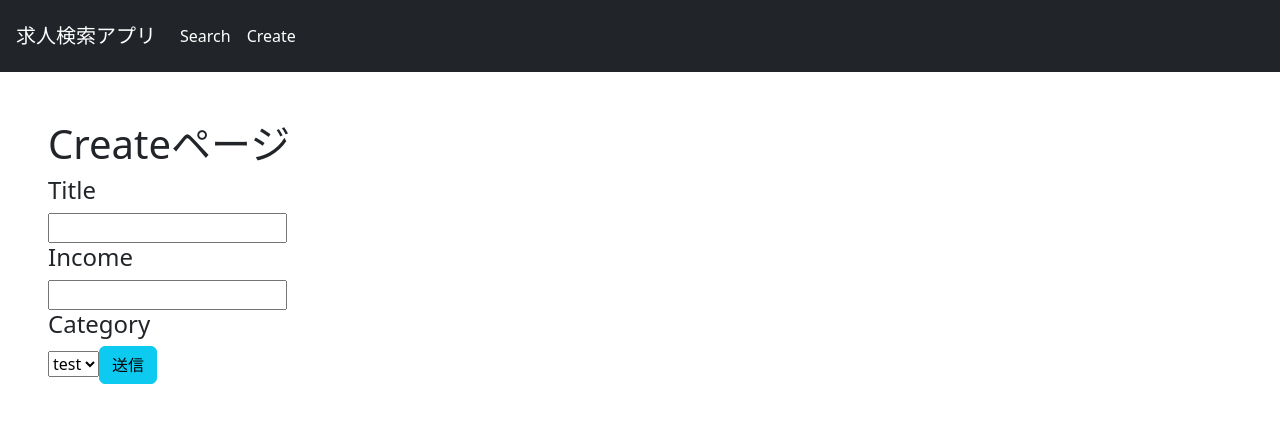
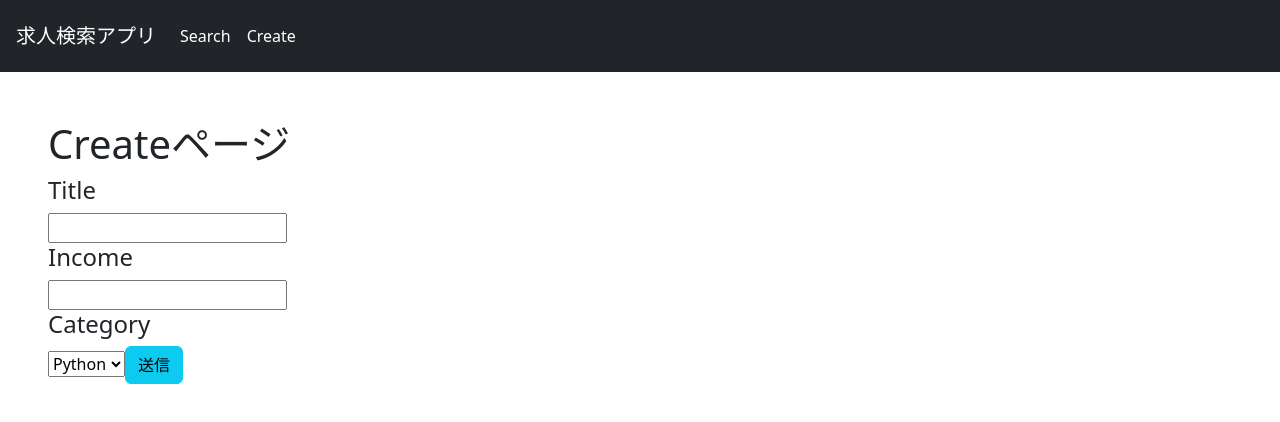
Before and after one commit to ajdjaiuoapooiad/react-test, a React (Vite) app: page /create in a window 1280 px wide. Shown: the top 422 px of the page. Built offline with nearby package versions, Linux system fonts and the light colour scheme.

Commit message:
error ok

```diff
--- a/src/pages/Create.jsx
+++ b/src/pages/Create.jsx
@@ -1,6 +1,15 @@
+import { useRef, useState } from "react"
+import data from '../data';
 
 
 const Create = () => {
+    const [ jobs,setJobs ] = useState(data)
+    const categorys = Array.from(new Set(jobs.map((j) => j.category)));
+    const jobTitleRef = useRef()
+    const jobIncomeRef = useRef()
+
+
+
     return (
       <>
       <div className="p-5 ">
@@ -8,20 +17,28 @@ const Create = () => {
 
         <h1>Createページ</h1>
 
+        <form action="" >
+
         <h4>Title</h4>
-        <input type="text" />
+
+        <input type="text" ref={jobTitleRef} />
         <h4>Income</h4>
-        <input type="text" />
+        <input type="text" ref={jobIncomeRef} />
 
         <h4>Category</h4>
-        <select name="" id="">
-          <option value="">test</option>
-          <option value="">tets</option>
-          <option value="">test</option>
+        <select name="" id="" >
+          {categorys.map((c) => {
+            return (
+              <option value="">{c}</option>
+            )
+          })}
+
+
         </select>
 
-        <button className="btn btn-info">送信</button>
+        <button className="btn btn-info" type="submit">送信</button>
 
+        </form>
       </div>
       </>
     )
```
